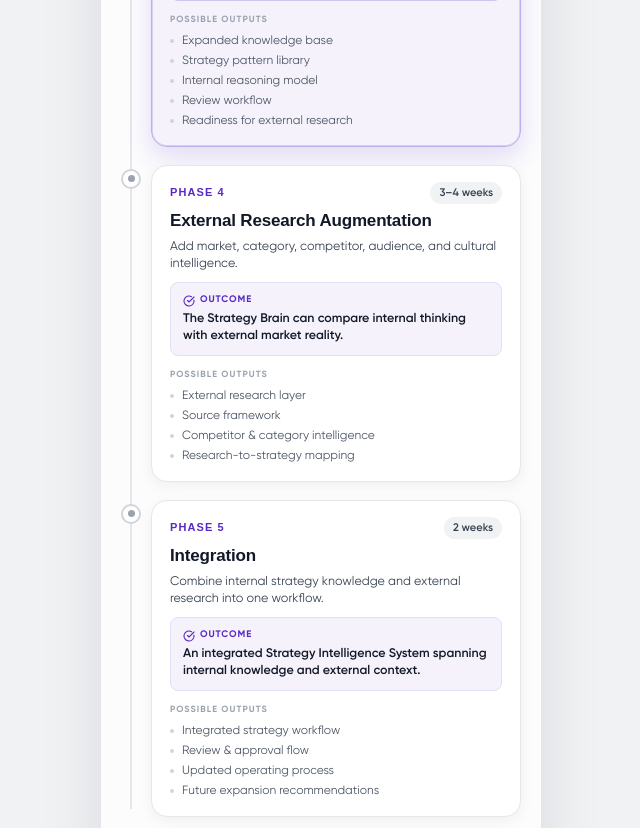
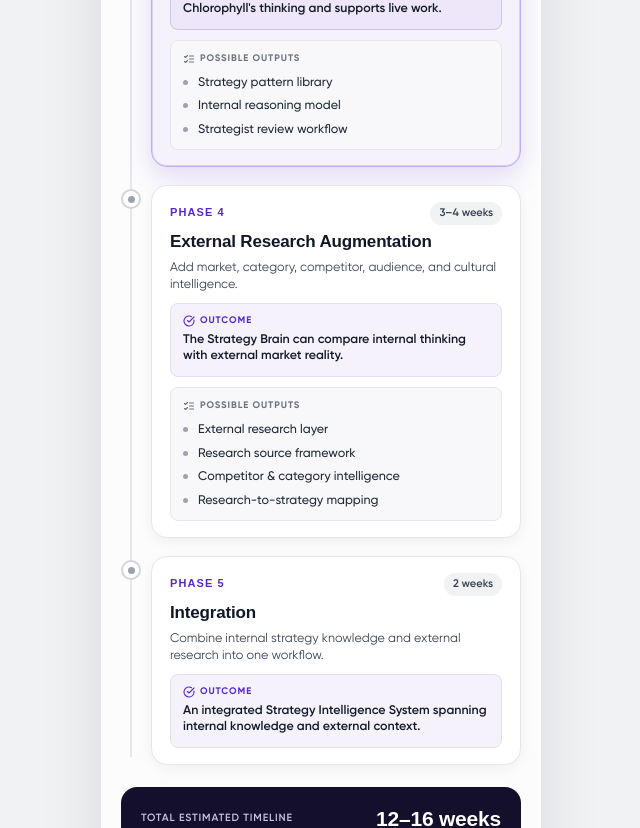
Before and after one commit to yuvabe-ai-labs/proposal-chlorophyll, a Next.js app: page / in a window 1280 px wide. Shown: the part 2280-3108 px from the top of the page, without its empty margins (319-959 px from the left). Built offline with nearby package versions, Linux system fonts and the light colour scheme; a web font is replaced by a local one.

Commit message:
script added

```diff
--- a/src/components/Section2.tsx
+++ b/src/components/Section2.tsx
@@ -1,5 +1,5 @@
 import { Section, SectionHeader, Hl } from "./ui";
-import { CircleCheck, Rocket } from "./icons";
+import { CircleCheck, Rocket, ListChecks } from "./icons";
 
 type Phase = {
   n: string;
@@ -23,7 +23,6 @@ const phases: Phase[] = [
       "AI opportunity map",
       "Improve vs Reinvent analysis",
       "Brand Brain readiness assessment",
-      "Recommended Phase 2 scope",
     ],
   },
   {
@@ -36,7 +35,6 @@ const phases: Phase[] = [
       "Minimal proof of concept",
       "Validated use case",
       "Strategist feedback",
-      "Direction for Phase 3",
     ],
   },
   {
@@ -46,11 +44,9 @@ const phases: Phase[] = [
     focus: "Build the validated internal strategy model using Chlorophyll's cases, frameworks, and algorithms.",
     out: "A more mature internal Strategy Brain that reflects Chlorophyll's thinking and supports live work.",
     outputs: [
-      "Expanded knowledge base",
       "Strategy pattern library",
       "Internal reasoning model",
-      "Review workflow",
-      "Readiness for external research",
+      "Strategist review workflow",
     ],
     launch: true,
   },
@@ -62,7 +58,7 @@ const phases: Phase[] = [
     out: "The Strategy Brain can compare internal thinking with external market reality.",
     outputs: [
       "External research layer",
-      "Source framework",
+      "Research source framework",
       "Competitor & category intelligence",
       "Research-to-strategy mapping",
     ],
@@ -73,12 +69,7 @@ const phases: Phase[] = [
     title: "Integration",
     focus: "Combine internal strategy knowledge and external research into one workflow.",
     out: "An integrated Strategy Intelligence System spanning internal knowledge and external context.",
-    outputs: [
-      "Integrated strategy workflow",
-      "Review & approval flow",
-      "Updated operating process",
-      "Future expansion recommendations",
-    ],
+    outputs: [],
   },
 ];
 
@@ -127,19 +118,24 @@ export function Section2() {
                 </div>
                 {p.out}
               </div>
-              <div className="mt-3">
-                <div className="mb-1.5 text-[9px] font-bold uppercase tracking-[0.12em] text-neutral-400">
+              {p.outputs.length > 0 && (
+                <div className="mt-2.5 rounded-md border border-neutral-200 bg-neutral-50 px-3 py-[11px]">
+                  <div className="mb-2 flex items-center gap-[5px] text-[9.5px] font-bold uppercase tracking-[0.1em] text-neutral-500">
+                    <ListChecks className="h-3 w-3 text-neutral-500" strokeWidth={2.2} />
                     Possible outputs
                   </div>
-                <ul className="space-y-1">
+                  <ul className="space-y-1.5">
                     {p.outputs.map((o) => (
-                    <li key={o} className="flex items-start gap-2 text-[12px] leading-[1.35] text-neutral-600">
-                      <span className="mt-[6px] h-1 w-1 flex-none rounded-full bg-neutral-300" />
+                      <li key={o} className="flex items-start gap-2.5 text-[12.5px] font-medium leading-[1.4] text-neutral-800">
+                        <span className="flex h-[17px] flex-none items-center">
+                          <span className="h-[5px] w-[5px] rounded-full bg-neutral-400" />
+                        </span>
                         {o}
                       </li>
                     ))}
                   </ul>
                 </div>
+              )}
             </div>
           </div>
         ))}
--- a/src/components/icons.tsx
+++ b/src/components/icons.tsx
@@ -98,6 +98,16 @@ export const Bars = (p: IconProps) => (
     <path d="M12 6v14" />
     <path d="M8 8v12" />
     <path d="M4 4v16" />
+  </Svg>
+);
+
+export const ListChecks = (p: IconProps) => (
+  <Svg {...p}>
+    <path d="m3 17 2 2 4-4" />
+    <path d="m3 7 2 2 4-4" />
+    <path d="M13 6h8" />
+    <path d="M13 12h8" />
+    <path d="M13 18h8" />
   </Svg>
 );
 
```
Lines whose indentation alone changed are shown as unchanged.
